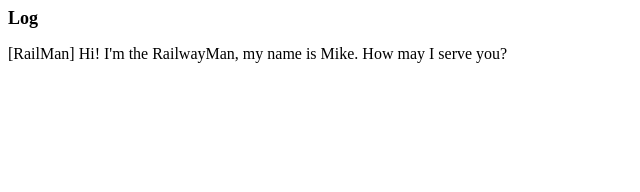
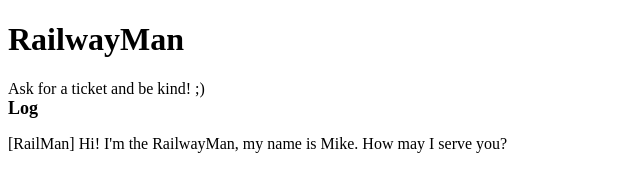
Before and after one commit to FrancescoLimpias/js-biglietto-treno-form, a plain HTML site: page index.html in a window 1280 px wide. Shown: the whole page, without its empty margins (0-640 px from the left). Drawn offline with Linux system fonts and the light colour scheme.

Commit message:
Added simple header

```diff
--- a/index.html
+++ b/index.html
@@ -8,6 +8,14 @@
     <link rel="stylesheet" href="style.css">
 </head>
 <body>
+    <header>
+        <h1>
+            RailwayMan
+        </h1>
+        <div id="hints">
+            Ask for a ticket and be kind! ;)
+        </div>
+    </header>
     <div id="log-container">
         <span>Log</span>
         <div id="log">
```
